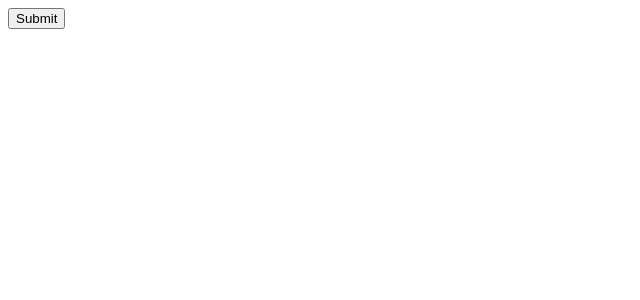
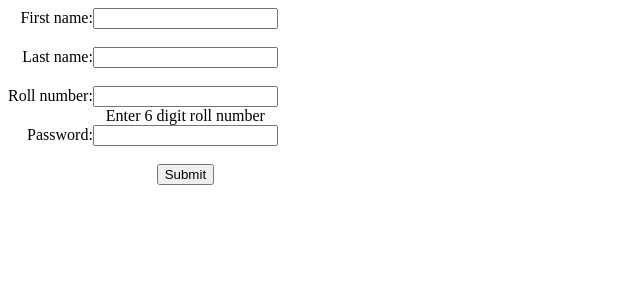
Before and after one commit to hfmamh/web_olitel, a Django app: page /app_olitel/home_view in a window 1280 px wide. Shown: the top 300 px of the page, without its empty margins (0-640 px from the left). Run offline with Django 4.2, Linux system fonts and the light colour scheme.

Commit message:
mucho formateo a la template 2

```diff
--- a/templates/home_2.html
+++ b/templates/home_2.html
@@ -1,19 +1,48 @@
-<div>
+
+<style>
+  form  { display: table;}
+  p     { display: table-row;  }
+  label { display: table-cell; }
+  input { display: table-cell; }
+</style>
+
+
+<div style="text-align: right;">
     <form action="" method="post">
       {% csrf_token %}
-      <div>
-        {{ form.field1.label_tag }}
-        {{ form.field1 }}
-      </div>
-      <div>
-        {{ form.field2.label_tag }}
-        {{ form.field2 }}
-      </div>
-      <div>
-        {{ form.field3.label_tag }}
-        {{ form.field3 }}
-      </div>
+      <p>
+        {{ form.first_name.label_tag }}
+        {{ form.first_name }}
+      </p>
+      <br>
+      <p>
+        {{ form.last_name.label_tag }}
+        {{ form.last_name }}
+      </p>
+      <br>
+      <p>
+        {{ form.roll_number.label_tag }}
+        {{ form.roll_number }}
+      </p>
+      <p>
+      <label>
+      </label>
+      <label style="text-align: center;">
+        {{ form.roll_number.help_text }}
+      </label>
+      </p>
+      <p>
+        {{ form.password.label_tag }}
+        {{ form.password }}
+      </p>
+      <br>
 
+      <p>
+      <label>
+      </label>
+      <label style="text-align: center;">
       <input type="submit" value="Submit">
+      </label>
+      </p>
     </form>
-  </div>
+</div>
```
